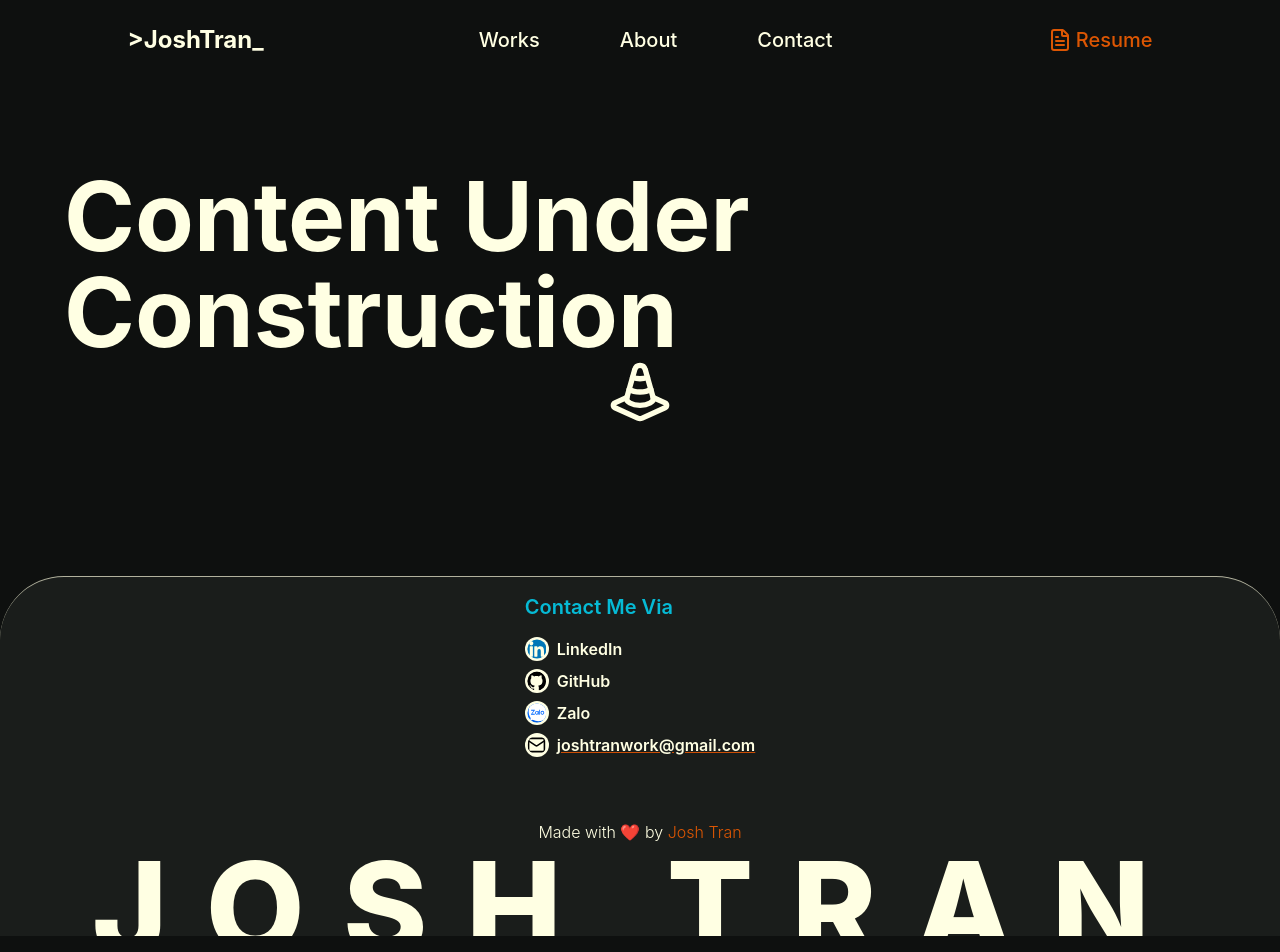
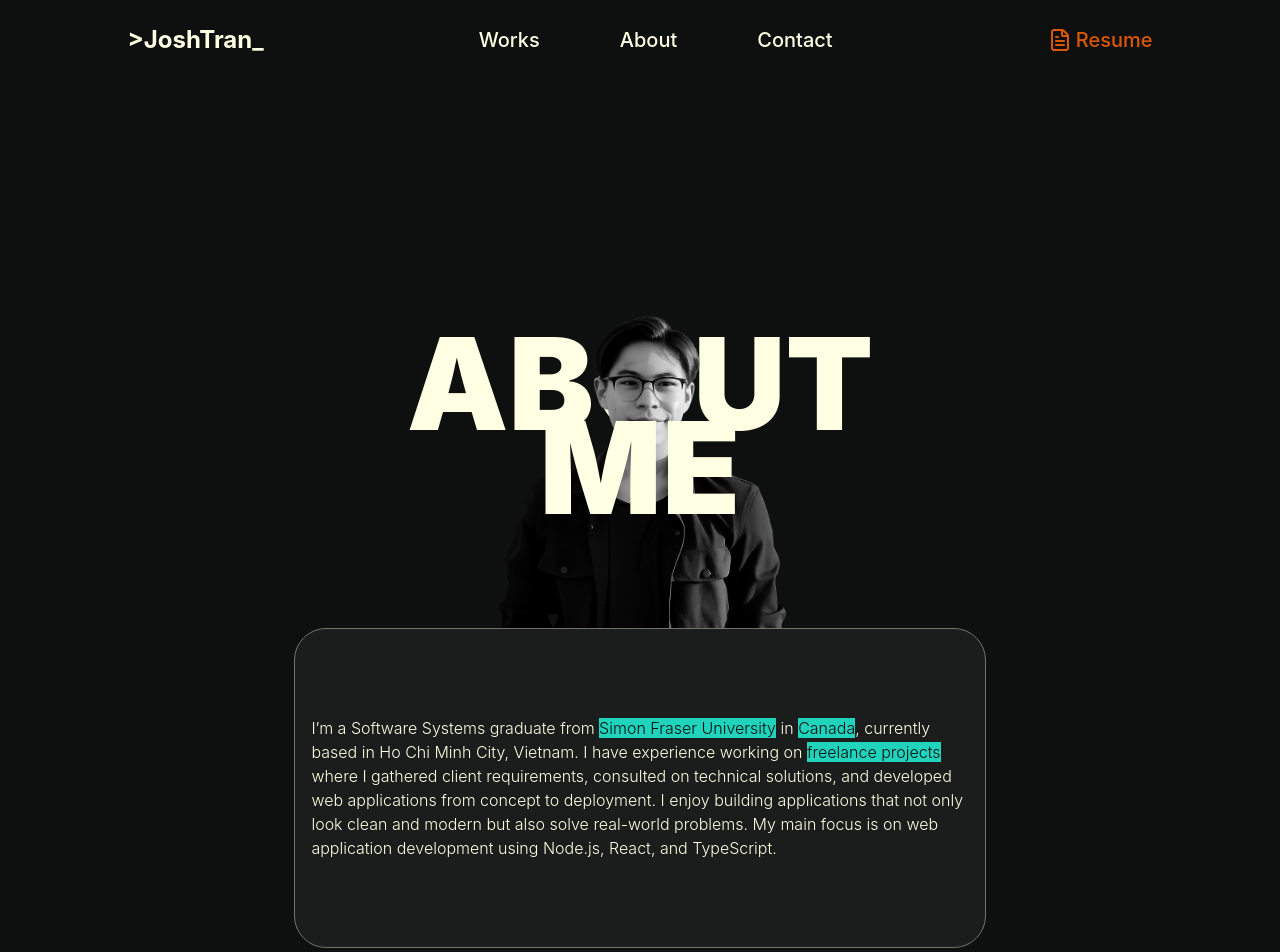
Before and after one commit to shisata/portfolio, a React (Vite) app: page /about in a window 1280 px wide. Shown: the top 952 px of the page. Built offline with nearby package versions, Linux system fonts and the light colour scheme.

Commit message:
temporary about me page

```diff
--- a/src/App.jsx
+++ b/src/App.jsx
@@ -14,9 +14,8 @@ function App() {
   const isDarkMode = window.matchMedia && window.matchMedia('(prefers-color-scheme: dark)').matches;
   const location = useLocation();
   useEffect(() => {
-    console.log('location ', location);
+    window.scrollTo(top)
     isDarkMode? console.log(`dark mode`) : console.log(`light mode`);
-    window.scrollTo(top)
   }, [isDarkMode, location])
 
   return (
--- a/src/layout/Navbar.jsx
+++ b/src/layout/Navbar.jsx
@@ -33,7 +33,7 @@ export const Navbar = () => {
     const mobileMenuDisplay = `${isMobileMenuOpen ? `top-navbar-mobile-height` : `top-[-100vh]`}`
     const navbarSeperatorDisplay = `${isMobileMenuOpen ? `border-b-1 border-background-main` : ``}`
     return(
-        <header id="navbar-container" className="fixed z-1 top-0 left-0 right-0 w-full h-navbar-height">
+        <header id="navbar-container" className="fixed z-10 top-0 left-0 right-0 w-full h-navbar-height">
             {/* Desktop NavBar */}
             <nav id="navbar-desktop-container" className={`hidden md:flex md:justify-around h-full items-center mx-auto px-[2rem] transition-all duration-400 ${inactiveNavContainerHover}`}>
                 {/* Logo Container */}
@@ -62,7 +62,7 @@ export const Navbar = () => {
                 </div>
             </nav>
             {/* Mobile */}
-            <nav id="navbar-mobile-container" className={`z-20 md:hidden flex justify-between h-navbar-mobile-height items-center bg-text-default text-background-main relative ${navbarSeperatorDisplay} transition-all duration-200`}>
+            <nav id="navbar-mobile-container" className={`z-9 md:hidden flex justify-between h-navbar-mobile-height items-center bg-text-default text-background-main relative ${navbarSeperatorDisplay} transition-all duration-200`}>
                 {/* Logo Container */}
                 <div id="navbar-logo-content" className={`flex items-center navbar-regular`}>
                     <NavLink to="/" end onClick={() => {setMobileMenuOpen(false)}}
@@ -78,7 +78,7 @@ export const Navbar = () => {
                 </div>
             </nav>
             {/* Mobile Full Menu */}
-            <div id="navbar-mobile-menu" className={`md:hidden z-1 bg-text-default absolute bottom-auto left-0 right-0 w-full h-[30vh] ${mobileMenuDisplay} transition-all duration-200 flex flex-col gap-[1rem] p-[1rem] underline text-xl font-medium text-background-main`}>
+            <div id="navbar-mobile-menu" className={`md:hidden z-10 bg-text-default absolute bottom-auto left-0 right-0 w-full h-[30vh] ${mobileMenuDisplay} transition-all duration-200 flex flex-col gap-[1rem] p-[1rem] underline text-xl font-medium text-background-main`}>
                 {links.map((link, idx) => {
                     return <NavLink to={link.to} key={idx} className={``} onClick={() => {setMobileMenuOpen(false)}}>
                         {link.name}
--- a/src/pages/About/About.jsx
+++ b/src/pages/About/About.jsx
@@ -1,10 +1,37 @@
 import { AboutSummary } from "@/layout/AboutSummary"
 import { UnderConstruction } from "@/components/UnderConstruction"
+import portraitNoBackgroundUrl from "/src/images/portrait-no-background.png"
+
+const h = (text) => {
+  return <span className="bg-accent2 text-background-main">{text}</span>
+}
+
+const textbox = () => {
+  return <p>
+    I’m a Software Systems graduate from {h(`Simon Fraser University`)} in {h(`Canada`)}, currently based in Ho Chi Minh City, Vietnam. I have experience working on {h(`freelance projects`)} where I gathered client requirements, consulted on technical solutions, and developed web applications from concept to deployment. I enjoy building applications that not only look clean and modern but also solve real-world problems. My main focus is on web application development using Node.js, React, and TypeScript.
+  </p>
+}
+
+const heroItemCentering = `absolute mx-auto left-0 right-0`
+const commonSloganStyle = `${heroItemCentering} bottom-auto font-black text-center text-7xl sm:text-9xl`
 
 export const About = () => {
     return(
-      <main className={`h-[50vh] px-[5%]`}>
-        <UnderConstruction/>
+      <main className={`px-[5%] min-h-screen`}>
+        <div name="heo-section" className={`w-full h-screen flex flex-col items-center`}>
+          {/* Container responsible for image and slogan */}
+          <div name="slogan-container" className={`w-full lg:w-[60%] h-[50%] lg:h-[70%] relative`}>
+            <h1 className={`${commonSloganStyle} z-1 top-[30%] sm:top-[20%] xl:top-[40%]`}>ABOUT</h1>
+            <h1 className={`${commonSloganStyle} z-3 top-[60%] sm:top-[50%] xl:top-[55%]`}>ME</h1>
+            <div className={`${heroItemCentering} z-2 top-auto bottom-0 w-full md:w-[60%]`}>
+              <img src={portraitNoBackgroundUrl} alt={``} className={`grayscale`}/>
+            </div>
+            {/* Message box below slogan */}
+            <div className={`${heroItemCentering} z-3 top-[95%] w-full min-h-[20rem] h-auto rounded-4xl border-[0.75px] border-text-extra-muted bg-background-lighter flex flex-col items-center justify-center p-[1rem]`}>
+              <p>{textbox()}</p>
+            </div>
+          </div>
+        </div>
       </main>
     )
 }
```
